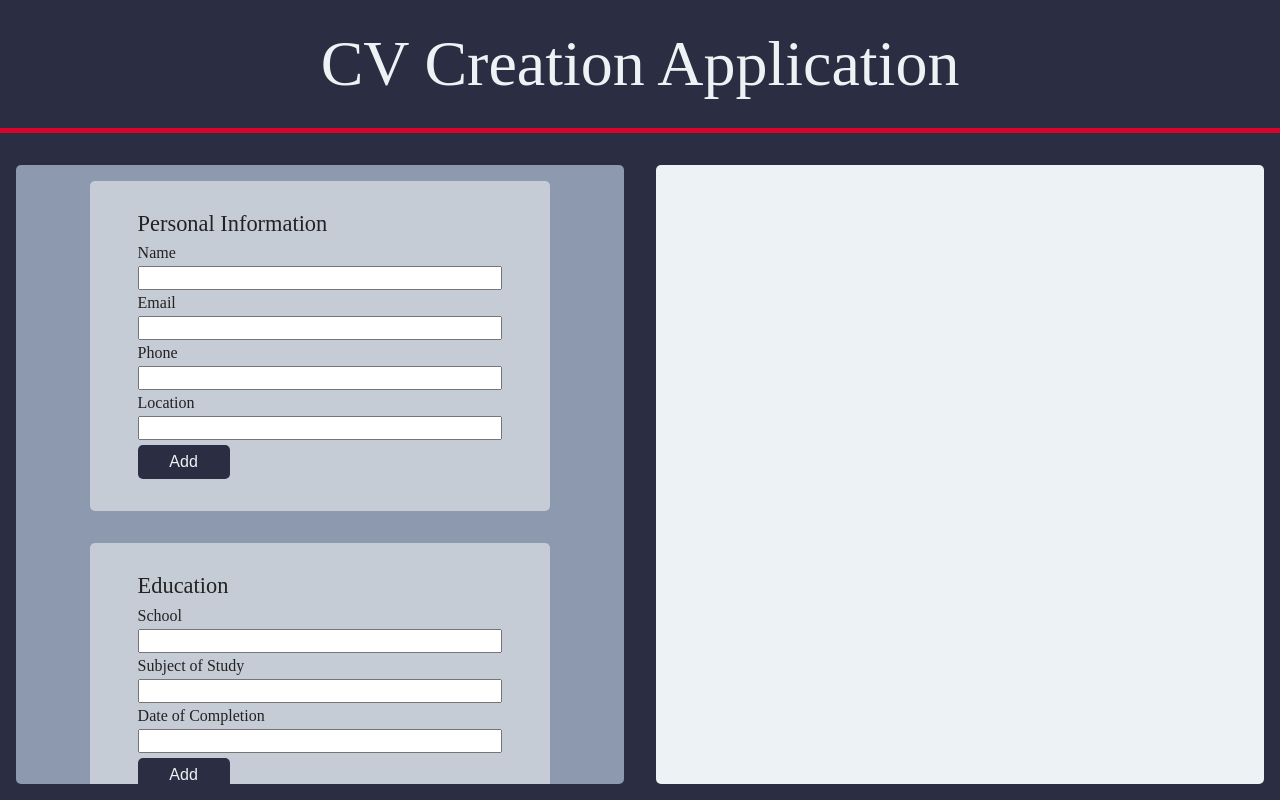
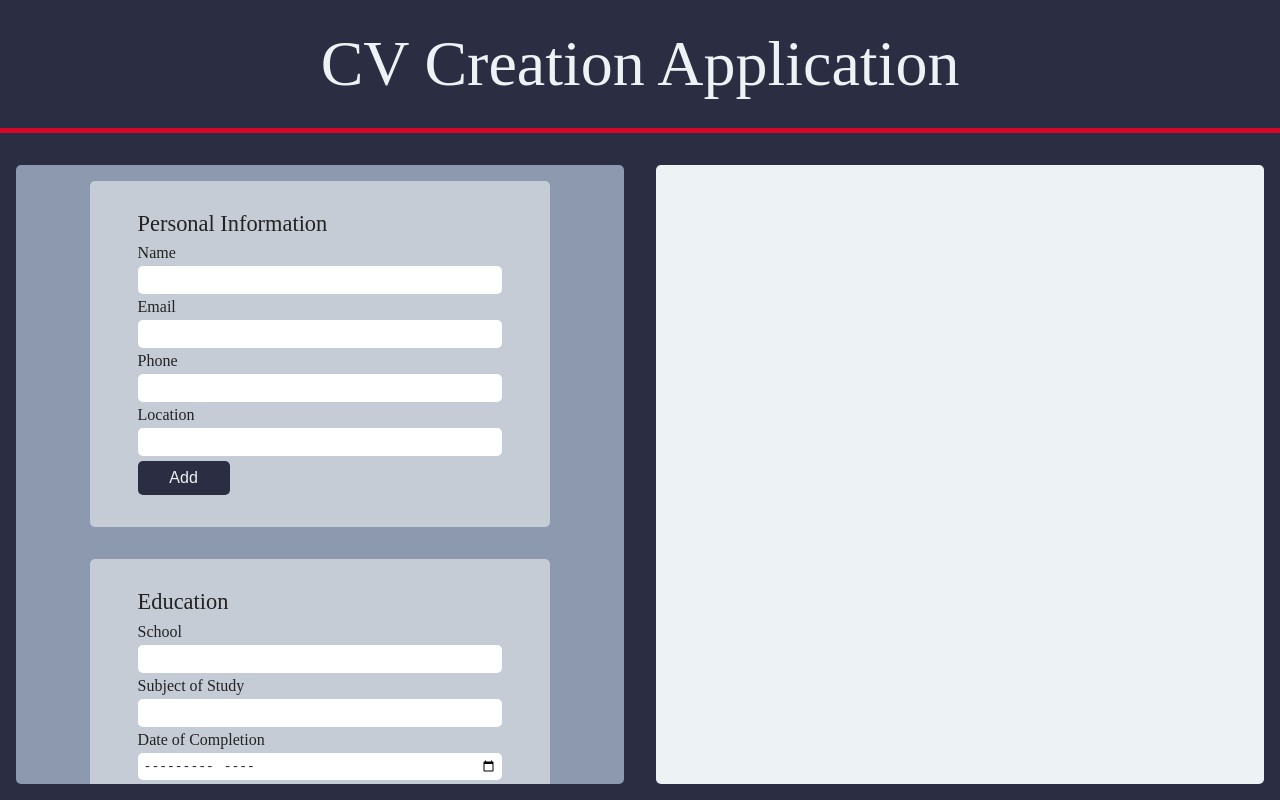
Before and after one commit to Etchmon/cv-application, a React (Create React App) app: page / in a window 1280 px wide. Built offline with nearby package versions, Linux system fonts and the light colour scheme.

Commit message:
Edit input focus effects

```diff
--- a/src/components/Education.js
+++ b/src/components/Education.js
@@ -28,7 +28,7 @@ class Education extends Component {
         const arr = Array.from(document.querySelectorAll('#eduForm input'));
         arr.forEach(element => {
             if (element.value === '') {
-                element.style.borderColor = 'crimson'
+                element.style.borderColor = '#d90429'
             } else {
                 element.style.borderColor = ''
             }
@@ -82,7 +82,7 @@ class Education extends Component {
                 <label htmlFor="schoolInput">Subject of Study</label>
                 <input onChange={this.handleStudyChange} type="text" id="studyInput" value={education.study} />
                 <label htmlFor="schoolInput">Date of Completion</label>
-                <input onChange={this.handleDateChange} type="text" id="dateInput" value={education.date} />
+                <input onChange={this.handleDateChange} type="month" id="dateInput" value={education.date} />
                 <button type="Submit">
                     Add
                 </button>
--- a/src/components/Experience.js
+++ b/src/components/Experience.js
@@ -27,10 +27,10 @@ class Experience extends Component {
     };
 
     cssValidate = () => {
-        const arr = Array.from(document.querySelectorAll('#expForm input'));
+        const arr = Array.from(document.querySelectorAll('.input'));
         arr.forEach(element => {
             if (element.value === '') {
-                element.style.borderColor = 'crimson'
+                element.style.borderColor = '#d90429'
             } else {
                 element.style.borderColor = ''
             }
@@ -111,15 +111,15 @@ class Experience extends Component {
             <form onSubmit={this.onSubmit} id="expForm">
                 <legend>Work Experience</legend>
                 <label htmlFor="companyInput">Company</label>
-                <input onChange={this.handleCompanyChange} type="text" id="companyInput" value={experience.company} />
+                <input onChange={this.handleCompanyChange} type="text" id="companyInput" className="input" value={experience.company} />
                 <label htmlFor="positionInput">Position</label>
-                <input onChange={this.handlePositionChange} type="text" id="positionInput" value={experience.position} />
+                <input onChange={this.handlePositionChange} type="text" id="positionInput" className="input" value={experience.position} />
                 <label htmlFor="descriptionInput">Description</label>
-                <input onChange={this.handleDescriptionChange} type="text" id="descriptionInput" value={experience.description} />
+                <textarea onChange={this.handleDescriptionChange} type="text" rows="4" id="descriptionInput" className="input" value={experience.description} />
                 <label htmlFor="fromInput">Date Started</label>
-                <input onChange={this.handleFromChange} type="text" id="fromInput" value={experience.from} />
+                <input onChange={this.handleFromChange} type="month" id="fromInput" className="input" value={experience.from} />
                 <label htmlFor="tillInput">Date Ended or Current</label>
-                <input onChange={this.handleTillChange} type="text" id="tillInput" value={experience.till} />
+                <input onChange={this.handleTillChange} type="text" id="tillInput" className="input" value={experience.till} />
                 <button type="Submit">
                     Add
                 </button>
--- a/src/components/Form.js
+++ b/src/components/Form.js
@@ -26,7 +26,6 @@ class Form extends Component {
     };
 
     render() {
-        // const { personal, education, experience } = this.state;
 
         return (
             <div className="form-container">
--- a/src/components/Personal.js
+++ b/src/components/Personal.js
@@ -29,7 +29,7 @@ class Personal extends Component {
         const arr = Array.from(document.querySelectorAll('#pForm input'));
         arr.forEach(element => {
             if (element.value === '') {
-                element.style.borderColor = 'crimson'
+                element.style.borderColor = '#d90429'
             } else {
                 element.style.borderColor = ''
             }
--- a/src/styles/App.css
+++ b/src/styles/App.css
@@ -73,11 +73,14 @@ section:hover {
 }
 
 form input {
+  border: none;
   margin-bottom: 5px;
+  padding: 5px;
+  border-radius: 5px;
 }
 
 form input:focus {
-  border-color: blue;
+  border: 2px solid #2b2d42;
 }
 
 form button {
@@ -143,6 +146,7 @@ form label {
 #resume-experience-description {
   grid-row: 3 / 5;
   grid-column: 1 / 6;
+  overflow-wrap: break-word;
 }
 
 #resume-experience-from {
```
